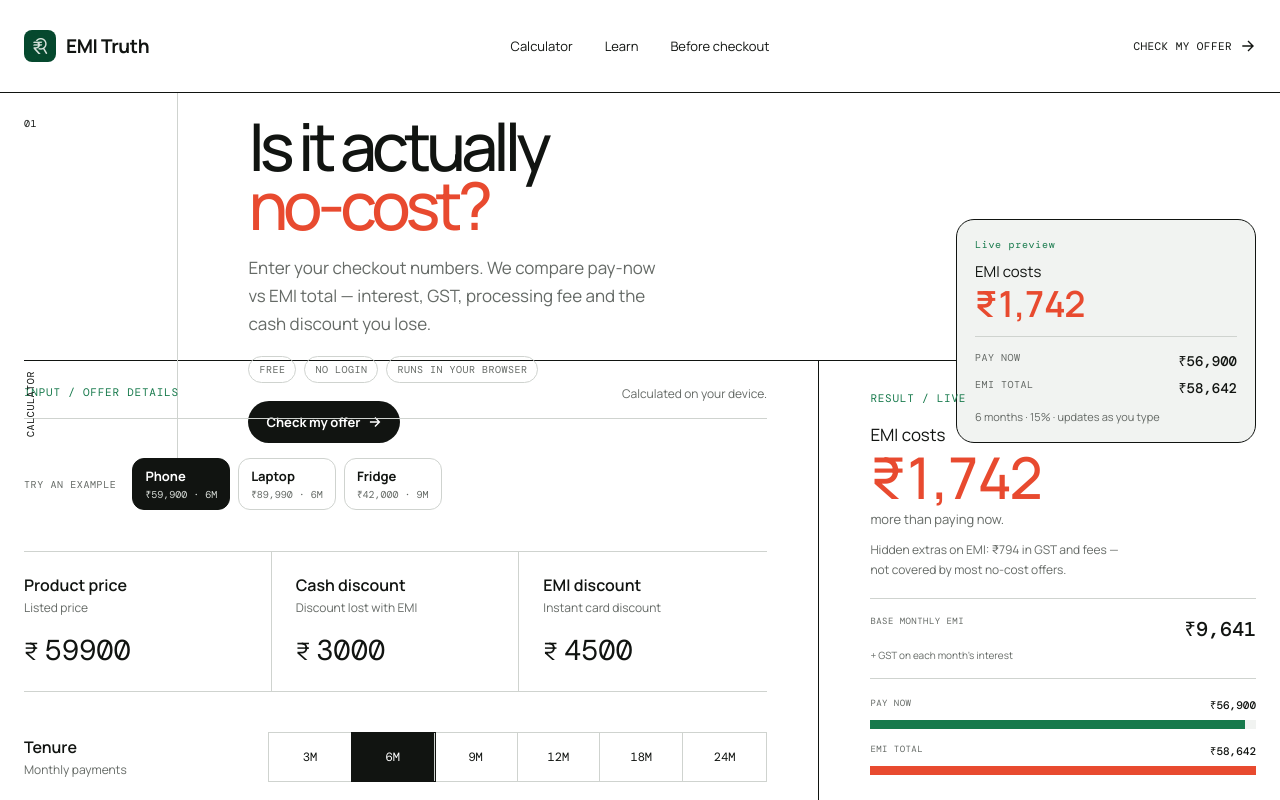
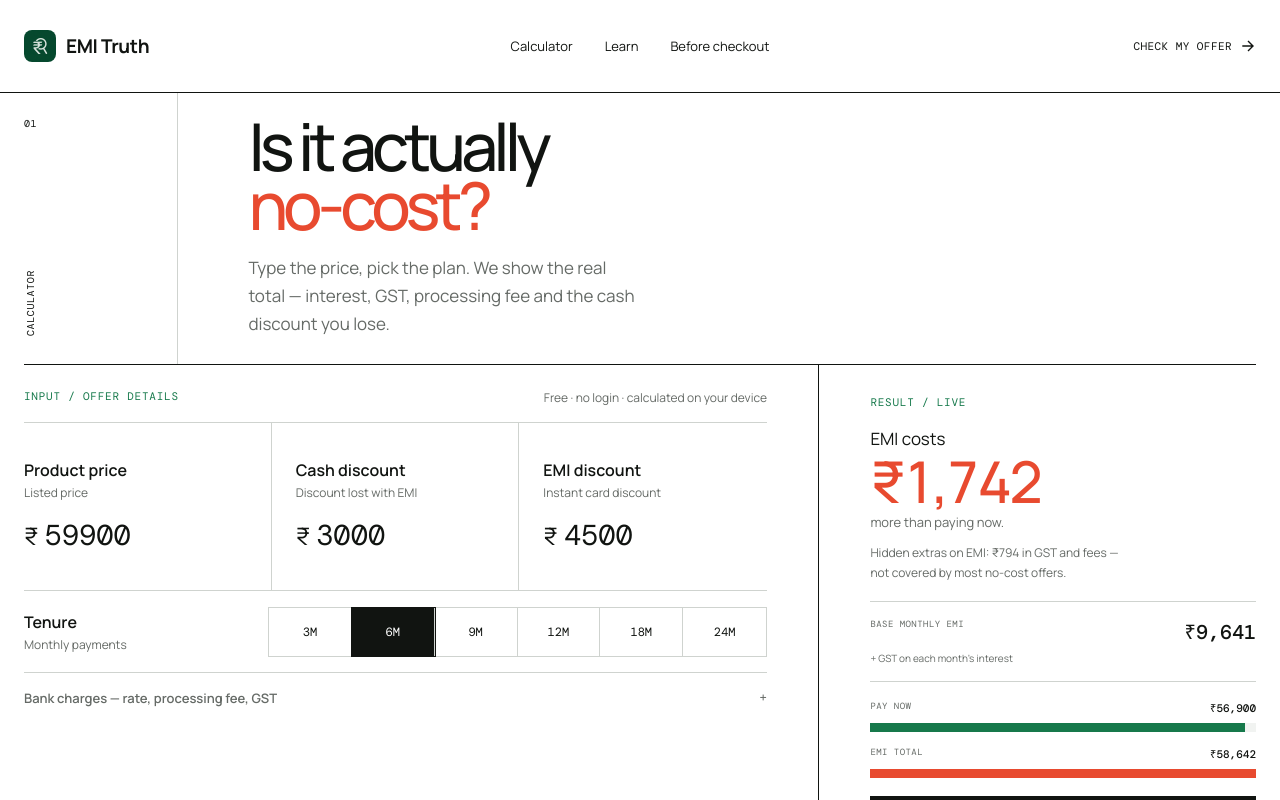
Before and after one commit to peterish8/Emi-Truth, a React (Vite) app: page / in a window 1280 px wide. Shown: the top 800 px of the page. Built offline with nearby package versions, Linux system fonts and the light colour scheme.

Commit message:
Strip cluttered opening page: remove presets, live preview card, pill UI

```diff
--- a/src/App.jsx
+++ b/src/App.jsx
@@ -3,8 +3,6 @@ import { Analytics } from "@vercel/analytics/react";
 import { SpeedInsights } from "@vercel/speed-insights/react";
 import {
   calculateEmi,
-  findMatchingPreset,
-  offerPresets,
   readInputsFromUrl,
   toShareUrl,
 } from "./calculator";
@@ -112,13 +110,13 @@ function NumberInput({ field, value, onChange }) {
   );
 }
 
-function Verdict({ result, compact = false }) {
+function Verdict({ result }) {
   const costsMore = result.difference >= 0;
   const hiddenCharges =
     result.totalGstOnInterest + result.feeGst + result.normalized.processingFee;
 
   return (
-    <div className={`verdict${compact ? " verdict-compact" : ""}`}>
+    <div className="verdict">
       <span className="figure-label">RESULT / LIVE</span>
       <p className="verdict-prefix">
         {costsMore ? "EMI costs" : "EMI saves"}
@@ -129,41 +127,11 @@ function Verdict({ result, compact = false }) {
       <p className="verdict-suffix">
         {costsMore ? "more than paying now." : "compared with paying now."}
       </p>
-      {!compact ? (
       <p className="verdict-insight">
         Hidden extras on EMI: {formatInr(hiddenCharges)} in GST and fees —
         not covered by most no-cost offers.
       </p>
-      ) : null}
     </div>
-  );
-}
-
-function HeroPreview({ result, inputs }) {
-  const costsMore = result.difference >= 0;
-  return (
-    <aside className="hero-preview" aria-label="Live comparison preview">
-      <span className="hero-preview-label">Live preview</span>
-      <p className="hero-preview-lead">
-        {costsMore ? "EMI costs" : "EMI saves"}{" "}
-        <strong className={costsMore ? "negative" : "positive"}>
-          {formatInr(Math.abs(result.difference))}
-        </strong>
-      </p>
-      <div className="hero-preview-bars">
-        <div className="hero-preview-row">
-          <span>Pay now</span>
-          <strong>{formatInr(result.cashCost)}</strong>
-        </div>
-        <div className="hero-preview-row">
-          <span>EMI total</span>
-          <strong>{formatInr(result.emiCost)}</strong>
-        </div>
-      </div>
-      <p className="hero-preview-meta">
-        {inputs.tenure} months · {inputs.annualRate}% · updates as you type
-      </p>
-    </aside>
   );
 }
 
@@ -242,23 +210,10 @@ function CostComposition({ result }) {
 function HomePage() {
   const [inputs, setInputs] = useState(readInputsFromUrl);
   const [copied, setCopied] = useState(false);
-  const [activePreset, setActivePreset] = useState(
-    () => findMatchingPreset(readInputsFromUrl())?.id ?? "",
-  );
   const result = useMemo(() => calculateEmi(inputs), [inputs]);
 
   const updateInput = (key, value) => {
-    setInputs((current) => {
-      const next = { ...current, [key]: value };
-      setActivePreset(findMatchingPreset(next)?.id ?? "");
-      return next;
-    });
-    setCopied(false);
-  };
-
-  const applyPreset = (preset) => {
-    setInputs(preset.inputs);
-    setActivePreset(preset.id);
+    setInputs((current) => ({ ...current, [key]: value }));
     setCopied(false);
   };
 
@@ -281,26 +236,15 @@ function HomePage() {
             <span>CALCULATOR</span>
           </div>
           <div className="hero-copy" data-reveal>
-            <div className="hero-main">
             <h1>
               Is it actually
               <br />
               <em>no-cost?</em>
             </h1>
-              <p className="hero-lead">
-                Enter your checkout numbers. We compare pay-now vs EMI total —
-                interest, GST, processing fee and the cash discount you lose.
+            <p>
+              Type the price, pick the plan. We show the real total — interest,
+              GST, processing fee and the cash discount you lose.
             </p>
-              <ul className="hero-trust" aria-label="Trust signals">
-                <li>Free</li>
-                <li>No login</li>
-                <li>Runs in your browser</li>
-              </ul>
-              <a className="hero-cta" href="#calculator">
-                Check my offer <Arrow />
-              </a>
-            </div>
-            <HeroPreview result={result} inputs={inputs} />
           </div>
           </section>
 
@@ -308,24 +252,7 @@ function HomePage() {
           <div className="calculator-form">
             <div className="section-topline">
               <span className="figure-label">INPUT / OFFER DETAILS</span>
-              <span>Calculated on your device.</span>
-            </div>
-            <div className="preset-row" aria-label="Example offers">
-              <span className="preset-label">Try an example</span>
-              <div className="preset-options">
-                {offerPresets.map((preset) => (
-                  <button
-                    key={preset.id}
-                    type="button"
-                    className={activePreset === preset.id ? "active" : ""}
-                    onClick={() => applyPreset(preset)}
-                    aria-pressed={activePreset === preset.id}
-                  >
-                    <span>{preset.label}</span>
-                    <small>{preset.note}</small>
-                  </button>
-                ))}
-              </div>
+              <span>Free · no login · calculated on your device</span>
             </div>
             <div className="input-grid">
               {fields.slice(0, 3).map((field) => (
--- a/src/calculator.js
+++ b/src/calculator.js
@@ -7,51 +7,6 @@ export const DEFAULT_INPUTS = {
   processingFee: 299,
   gstRate: 18,
 };
-
-export function findMatchingPreset(inputs) {
-  return offerPresets.find((preset) =>
-    Object.keys(preset.inputs).every(
-      (key) => Number(preset.inputs[key]) === Number(inputs[key]),
-    ),
-  );
-}
-
-export const offerPresets = [
-  {
-    id: "phone",
-    label: "Phone",
-    note: "₹59,900 · 6M",
-    inputs: { ...DEFAULT_INPUTS },
-  },
-  {
-    id: "laptop",
-    label: "Laptop",
-    note: "₹89,990 · 6M",
-    inputs: {
-      price: 89990,
-      cashDiscount: 5000,
-      emiDiscount: 7000,
-      annualRate: 15,
-      tenure: 6,
-      processingFee: 299,
-      gstRate: 18,
-    },
-  },
-  {
-    id: "appliance",
-    label: "Fridge",
-    note: "₹42,000 · 9M",
-    inputs: {
-      price: 42000,
-      cashDiscount: 2000,
-      emiDiscount: 2500,
-      annualRate: 15,
-      tenure: 9,
-      processingFee: 199,
-      gstRate: 18,
-    },
-  },
-];
 
 export function calculateEmi(inputs) {
   const price = Math.max(0, Number(inputs.price) || 0);
--- a/src/styles.css
+++ b/src/styles.css
@@ -143,7 +143,7 @@ main {
 .landing-view {
   min-height: calc(100svh - 92px);
   display: grid;
-  grid-template-rows: minmax(220px, 0.72fr) minmax(440px, 1.45fr);
+  grid-template-rows: minmax(180px, auto) minmax(440px, 1fr);
 }
 
 .hero {
@@ -174,10 +174,10 @@ main {
 
 .hero-copy {
   padding: 24px 0 22px 5.5vw;
-  display: grid;
-  grid-template-columns: minmax(0, 1fr) 300px;
-  gap: 4vw;
-  align-items: end;
+  display: flex;
+  flex-direction: column;
+  justify-content: flex-end;
+  align-items: flex-start;
 }
 
 .hero h1 {
@@ -194,204 +194,12 @@ main {
   font-style: normal;
 }
 
-.hero-main {
-  display: flex;
-  flex-direction: column;
-  align-items: flex-start;
-  justify-content: flex-end;
-  min-height: 100%;
-}
-
-.hero-lead {
-  width: min(420px, 100%);
-  margin: 18px 0 0;
+.hero-copy > p {
+  width: min(390px, 100%);
+  margin: 18px 0 4px;
   color: var(--muted);
   font-size: 17px;
   line-height: 1.65;
-}
-
-.hero-trust {
-  display: flex;
-  flex-wrap: wrap;
-  gap: 8px;
-  margin: 18px 0 0;
-  padding: 0;
-  list-style: none;
-}
-
-.hero-trust li {
-  padding: 6px 10px;
-  border: 1px solid var(--line);
-  border-radius: 999px;
-  color: var(--muted);
-  font-family: "DM Mono", monospace;
-  font-size: 10px;
-  letter-spacing: 0.05em;
-  text-transform: uppercase;
-}
-
-.hero-cta {
-  display: inline-flex;
-  align-items: center;
-  gap: 8px;
-  margin-top: 18px;
-  padding: 12px 18px;
-  color: #fff;
-  background: var(--ink);
-  border-radius: 999px;
-  font-size: 13px;
-  font-weight: 700;
-  transition:
-    transform 140ms ease,
-    background-color 140ms ease;
-}
-
-.hero-cta svg {
-  width: 14px;
-  height: 14px;
-  stroke: currentColor;
-  stroke-width: 1.6;
-  fill: none;
-}
-
-.hero-cta:hover {
-  background: var(--green);
-  transform: translateY(-1px);
-}
-
-.hero-preview {
-  align-self: end;
-  width: 100%;
-  max-width: 300px;
-  padding: 18px 18px 16px;
-  background: var(--soft);
-  border: 1px solid var(--ink);
-  border-radius: 18px;
-}
-
-.hero-preview-label {
-  display: block;
-  font-family: "DM Mono", monospace;
-  font-size: 10px;
-  letter-spacing: 0.07em;
-  color: var(--green);
-}
-
-.hero-preview-lead {
-  margin: 10px 0 0;
-  color: var(--ink);
-  font-size: 15px;
-  line-height: 1.4;
-}
-
-.hero-preview-lead strong {
-  display: block;
-  margin-top: 4px;
-  font-size: clamp(28px, 3vw, 36px);
-  line-height: 1;
-  letter-spacing: -0.06em;
-  font-weight: 600;
-  font-variant-numeric: tabular-nums;
-}
-
-.hero-preview-bars {
-  margin-top: 14px;
-  padding-top: 14px;
-  border-top: 1px solid var(--line);
-  display: grid;
-  gap: 8px;
-}
-
-.hero-preview-row {
-  display: flex;
-  justify-content: space-between;
-  gap: 12px;
-  font-size: 12px;
-}
-
-.hero-preview-row span {
-  color: var(--muted);
-  font-family: "DM Mono", monospace;
-  font-size: 10px;
-  letter-spacing: 0.05em;
-  text-transform: uppercase;
-}
-
-.hero-preview-row strong {
-  font-family: "DM Mono", monospace;
-  font-size: 14px;
-  font-variant-numeric: tabular-nums;
-}
-
-.hero-preview-meta {
-  margin: 12px 0 0;
-  color: var(--muted);
-  font-size: 11px;
-  line-height: 1.5;
-}
-
-.preset-row {
-  display: grid;
-  grid-template-columns: auto 1fr;
-  gap: 16px;
-  align-items: center;
-  padding: 14px 0 16px;
-  border-bottom: 1px solid var(--line);
-}
-
-.preset-label {
-  color: var(--muted);
-  font-family: "DM Mono", monospace;
-  font-size: 10px;
-  letter-spacing: 0.06em;
-  text-transform: uppercase;
-  white-space: nowrap;
-}
-
-.preset-options {
-  display: flex;
-  flex-wrap: wrap;
-  gap: 8px;
-}
-
-.preset-options button {
-  display: grid;
-  gap: 2px;
-  padding: 8px 12px;
-  text-align: left;
-  background: #fff;
-  border: 1px solid var(--line);
-  border-radius: 12px;
-  cursor: pointer;
-  transition:
-    border-color 140ms ease,
-    background-color 140ms ease,
-    color 140ms ease;
-}
-
-.preset-options button span {
-  font-size: 13px;
-  font-weight: 700;
-}
-
-.preset-options button small {
-  color: var(--muted);
-  font-family: "DM Mono", monospace;
-  font-size: 10px;
-}
-
-.preset-options button:hover:not(.active) {
-  background: var(--soft);
-}
-
-.preset-options button.active {
-  color: #fff;
-  background: var(--ink);
-  border-color: var(--ink);
-}
-
-.preset-options button.active small {
-  color: #d8ddd8;
 }
 
 .advanced-inputs {
@@ -3249,25 +3057,12 @@ h2 {
   }
 
   .hero {
-    min-height: 450px;
+    min-height: 280px;
     grid-template-columns: 48px 1fr;
   }
 
   .hero-copy {
     padding-left: 28px;
-    grid-template-columns: 1fr;
-    align-content: space-between;
-    gap: 20px;
-  }
-
-  .hero-preview {
-    max-width: none;
-    align-self: stretch;
-  }
-
-  .preset-row {
-    grid-template-columns: 1fr;
-    gap: 10px;
   }
 
   .calculator-section {
@@ -3316,63 +3111,22 @@ h2 {
   }
 
   .hero {
-    min-height: 430px;
+    min-height: 240px;
     grid-template-columns: 34px 1fr;
   }
 
   .hero-copy {
-    padding: 50px 0 38px 18px;
-    display: flex;
-    flex-direction: column;
-    align-items: stretch;
-    justify-content: space-between;
+    padding: 36px 0 28px 18px;
   }
 
   .hero h1 {
     font-size: clamp(48px, 15vw, 72px);
   }
 
-  .hero-copy {
-    display: grid;
-  }
-
-  .hero-main {
-    display: contents;
-  }
-
-  .hero-main h1 {
-    order: 1;
-  }
-
-  .hero-preview {
-    order: 2;
-    margin: 0 0 6px;
-  }
-
-  .hero-lead {
-    order: 3;
+  .hero-copy > p {
     width: 100%;
-    margin-top: 0;
+    margin-top: 28px;
     font-size: 13px;
-  }
-
-  .hero-trust {
-    order: 4;
-    margin-top: 14px;
-  }
-
-  .hero-cta {
-    order: 5;
-    margin-top: 14px;
-  }
-
-  .preset-options {
-    display: grid;
-    grid-template-columns: repeat(3, minmax(0, 1fr));
-  }
-
-  .preset-options button {
-    min-width: 0;
   }
 
   .hero-index,
```
Lines whose indentation alone changed are shown as unchanged.
